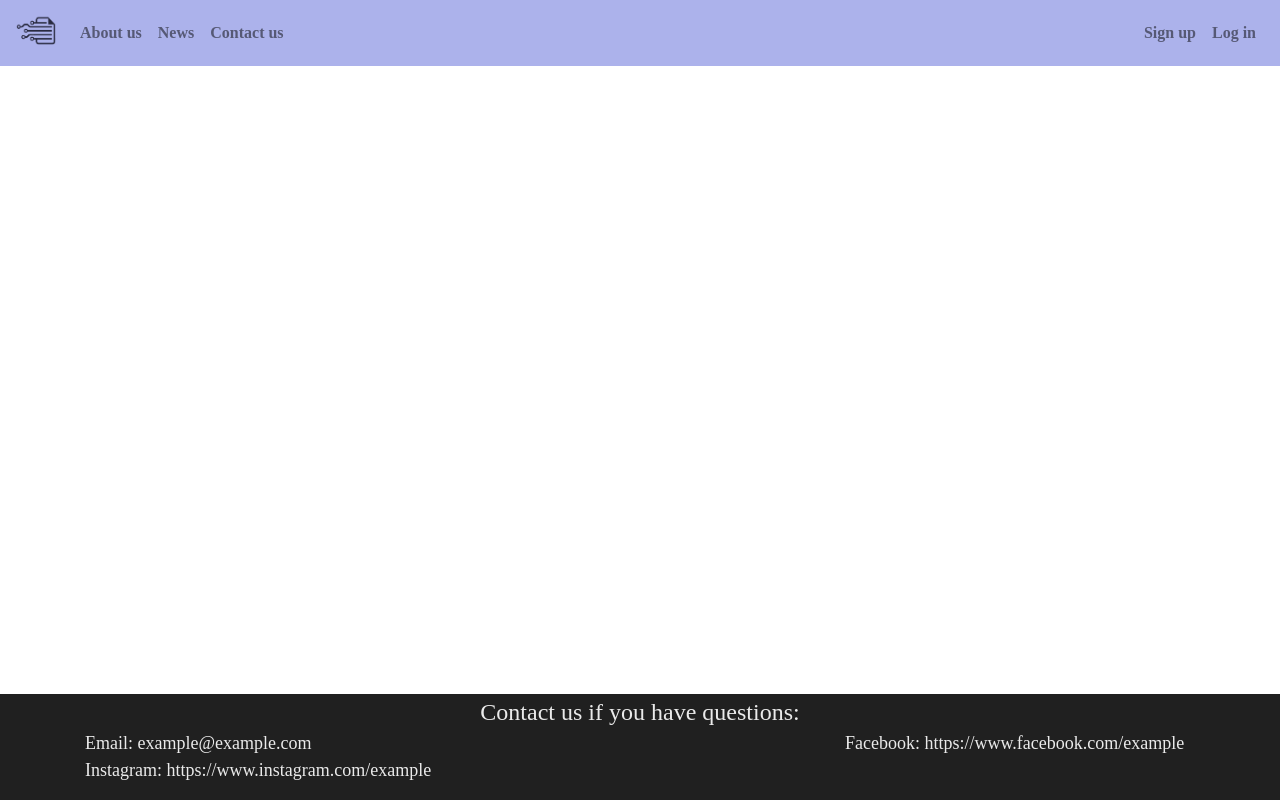
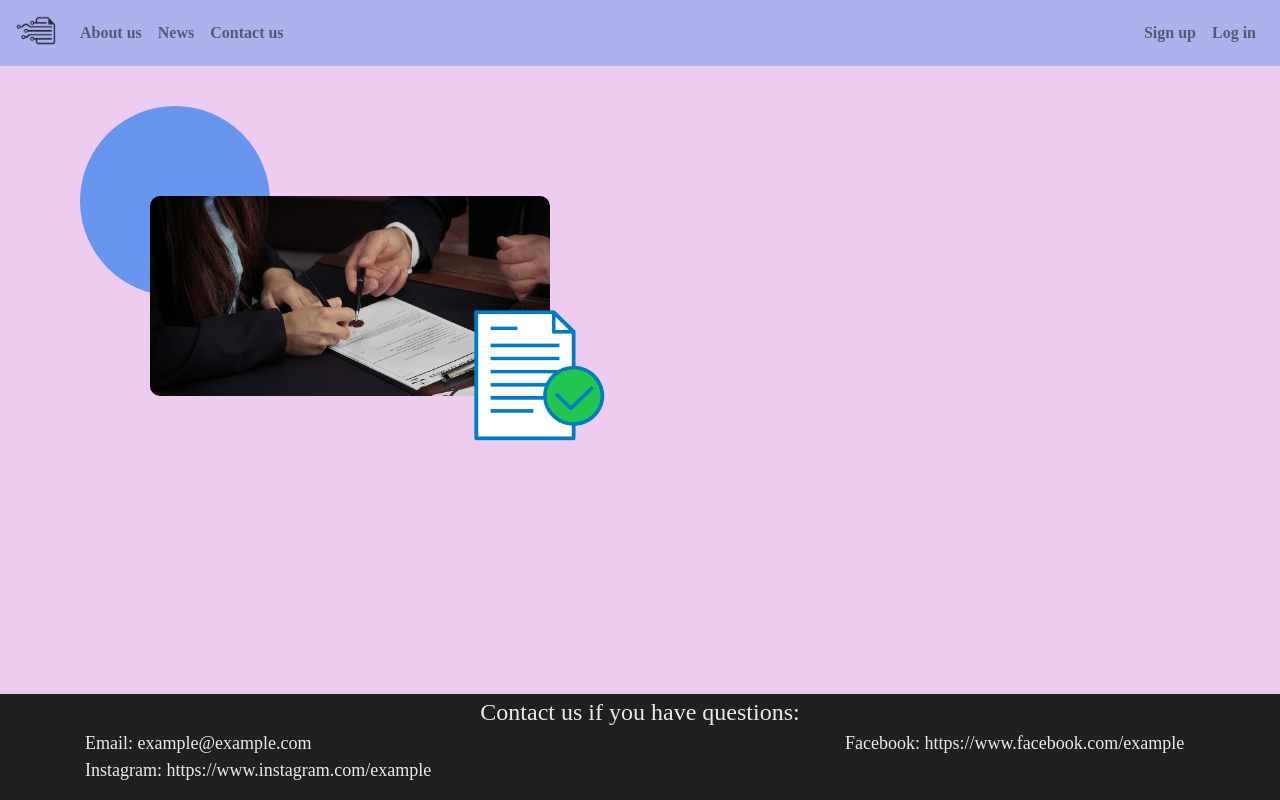
Before and after one commit to TheLides/myportfoliopring, a website: page Frontend12/wwwroot/Index.html in a window 1280 px wide. Drawn offline with Linux system fonts and the light colour scheme; a web font is replaced by a local one.

```diff
--- a/Frontend12/wwwroot/Index.html
+++ b/Frontend12/wwwroot/Index.html
@@ -12,17 +12,17 @@
     <link rel="stylesheet" href="index.css"/>
 
     <!-- Font Salsa -->
-    <link rel="stylesheet" type="text/css" href="//fonts.googleapis.com/css?family=Salsa" />
+    <link rel="stylesheet" type="text/css" href="//fonts.googleapis.com/css?family=Salsa"/>
 
     <!-- Font Quando -->
-    <link rel="stylesheet" type="text/css" href="//fonts.googleapis.com/css?family=Quando" />
+    <link rel="stylesheet" type="text/css" href="//fonts.googleapis.com/css?family=Quando"/>
 
     <!-- Web fonts -->
     <link rel="stylesheet" href="https://use.fontawesome.com/releases/v5.5.0/css/all.css"
           integrity="sha384-B4dIYHKNBt8Bc12p+WXckhzcICo0wtJAoU8YZTY5qE0Id1GSseTk6S+L3BlXeVIU" crossorigin="anonymous">
 
 
-    <title>Web-Frontend12</title>
+    <title>MyPortfolio</title>
 </head>
 <body>
 <header>
@@ -53,9 +53,16 @@
     </nav>
 </header>
 <main>
+    <div class="firstPartPic">
+        <div id="eli1"></div>
+        <img src="Pictures/cover-image-1-8.png" id="picOnFirstPart" alt="">
+        <img src="Pictures/doccheck-tha-brand-icon.png" id="docOnFirstPart" alt="">
+    </div>
+    <div class="firstPartText">
 
+    </div>
 </main>
-<footer class="footer">
+<div class="footer">
     <div class="container text-center">
         <span>Contact us if you have questions:</span>
     </div>
@@ -70,7 +77,7 @@
             </div>
         </div>
     </div>
-</footer>
+</div>
 <script src="/vendor.min.js"></script>
 <script type="text/javascript" src="index.js"></script>
 </body>
--- a/Frontend12/wwwroot/index.css
+++ b/Frontend12/wwwroot/index.css
@@ -2,6 +2,7 @@
     display: flex;
     min-height: 100vh;
     flex-direction: column;
+    background: #EECBF0;
 }
 nav {
     background-color: #ACB2EB;
@@ -26,18 +27,48 @@
     margin-top: 3.5rem;
 }
 
+.firstPartPic {
+    float: left;
+}
+
+#picOnFirstPart {
+    position: relative;
+    width: 400px;
+    height: 200px;
+    left: 150px;
+    top: -50px;
+    border-radius: 10px;
+}
+
+#eli1 {
+    position: relative;
+    width: 190px;
+    height: 190px;
+    left: 80px;
+    top: 50px;
+    z-index: -1;
+    border-radius: 50%;
+    background: #6895ED;
+}
+
+#docOnFirstPart {
+    position: relative;
+    width: 140px;
+    height: 140px;
+    top: 30px;
+    left: 65px;
+}
 .footer {
-    width: 100%;
     background-color: #202020;
 }
 
-footer span {
+.footer span {
     font-size: 24px;
     color: #EAEAEA;
     font-family: Salsa;
 }
 
-footer p {
+.footer p {
     font-size: 18px;
     color: #EAEAEA;
     font-family: Salsa;
```
Also changed, not shown: Frontend12/wwwroot/Pictures/cover-image-1-8.png (added), Frontend12/wwwroot/Pictures/doccheck-tha-brand-icon.png (added).
